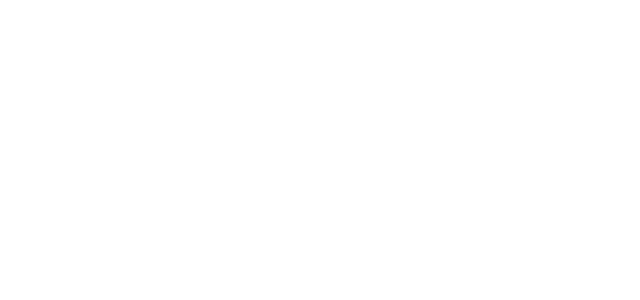
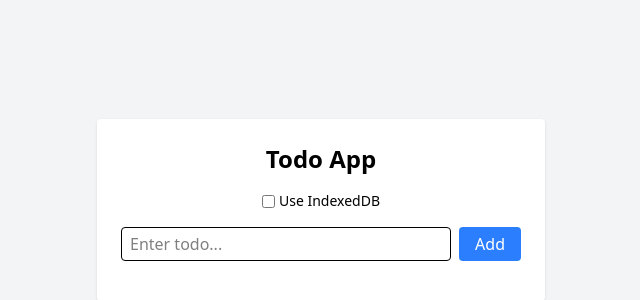
Before and after one commit to PLabroo/machine-coding, a React (Vite) app in the folder vite-project/: page /tood-app in a window 1280 px wide. Before the commit this address had no page. Shown: the part 190-490 px from the top of the page, without its empty margins (319-959 px from the left). Built offline with nearby package versions, Linux system fonts and the light colour scheme.

Commit message:
todos component added

```diff
--- a/vite-project/src/App.tsx
+++ b/vite-project/src/App.tsx
@@ -17,6 +17,7 @@
 import TicTacToe from "./components/ticTacToe";
 import SnakeGame from "./components/snakeGame";
 import TabChange from "./components/tabChange";
+import TodoApp from "./components/todo-app";
 
 const quesList = [
   {
@@ -121,6 +122,12 @@
     path: "/tab-change",
     component: <TabChange />,
   },
+  {
+    id: 16,
+    ques: "Todo App",
+    path: "/tood-app",
+    component: <TodoApp />,
+  },
 ];
 
 function Home() {
--- /dev/null
+++ b/vite-project/src/components/todo-app/index.tsx
@@ -0,0 +1,140 @@
+import { useEffect, useState } from "react";
+import { getTodosFromDB, saveTodosToDB } from "./indexDB";
+
+type Todo = {
+  id: number;
+  text: string;
+  completed: boolean;
+};
+export default function TodoApp() {
+  const [todos, setTodos] = useState<Todo[]>([]);
+  const [input, setInput] = useState("");
+  const [editingId, setEditingId] = useState<number | null>(null);
+  const [useIndexedDB, setUseIndexedDB] = useState(false);
+
+  /* ---------- LOAD ---------- */
+  useEffect(() => {
+    if (useIndexedDB) {
+      getTodosFromDB().then(setTodos);
+    } else {
+      const saved = localStorage.getItem("todos");
+      if (saved) setTodos(JSON.parse(saved));
+    }
+  }, [useIndexedDB]);
+
+  /* ---------- SAVE ---------- */
+  useEffect(() => {
+    if (useIndexedDB) {
+      saveTodosToDB(todos);
+    } else {
+      localStorage.setItem("todos", JSON.stringify(todos));
+    }
+  }, [todos, useIndexedDB]);
+
+  /* ---------- ACTIONS ---------- */
+  const addOrEditTodo = () => {
+    if (!input.trim()) return;
+
+    if (editingId !== null) {
+      setTodos(todos.map(t =>
+        t.id === editingId ? { ...t, text: input } : t
+      ));
+      setEditingId(null);
+    } else {
+      setTodos([...todos, {
+        id: Date.now(),
+        text: input,
+        completed: false
+      }]);
+    }
+    setInput("");
+  };
+
+  const deleteTodo = (id: number) => {
+    setTodos(todos.filter(t => t.id !== id));
+  };
+
+  const toggleComplete = (id: number) => {
+    setTodos(todos.map(t =>
+      t.id === id ? { ...t, completed: !t.completed } : t
+    ));
+  };
+
+  const startEdit = (todo: Todo) => {
+    setEditingId(todo.id);
+    setInput(todo.text);
+  };
+
+  /* ---------- UI ---------- */
+  return (
+    <div className="min-h-screen flex items-center justify-center bg-gray-100">
+      <div className="w-full max-w-md bg-white p-6 rounded shadow">
+
+        <h1 className="text-2xl font-bold text-center mb-4">Todo App</h1>
+
+        {/* Storage Toggle */}
+        <div className="flex justify-center mb-4 gap-2 text-sm">
+          <label className="flex items-center gap-1">
+            <input
+              type="checkbox"
+              checked={useIndexedDB}
+              onChange={() => setUseIndexedDB(!useIndexedDB)}
+            />
+            Use IndexedDB
+          </label>
+        </div>
+
+        {/* Input */}
+        <div className="flex gap-2 mb-4">
+          <input
+            className="flex-1 border rounded px-2 py-1"
+            value={input}
+            onChange={e => setInput(e.target.value)}
+            placeholder="Enter todo..."
+          />
+          <button
+            onClick={addOrEditTodo}
+            className="bg-blue-500 text-white px-4 rounded"
+          >
+            {editingId !== null ? "Update" : "Add"}
+          </button>
+        </div>
+
+        {/* Todo List */}
+        <ul className="space-y-2">
+          {todos.map(todo => (
+            <li
+              key={todo.id}
+              className="flex items-center justify-between border p-2 rounded"
+            >
+              <span
+                onClick={() => toggleComplete(todo.id)}
+                className={`flex-1 cursor-pointer ${
+                  todo.completed ? "line-through text-gray-400" : ""
+                }`}
+              >
+                {todo.text}
+              </span>
+
+              <div className="flex gap-2">
+                <button
+                  onClick={() => startEdit(todo)}
+                  className="text-blue-500 text-sm"
+                >
+                  Edit
+                </button>
+                <button
+                  onClick={() => deleteTodo(todo.id)}
+                  className="text-red-500 text-sm"
+                >
+                  Delete
+                </button>
+              </div>
+            </li>
+          ))}
+        </ul>
+
+      </div>
+    </div>
+  );
+}
--- /dev/null
+++ b/vite-project/src/components/todo-app/indexDB.ts
@@ -0,0 +1,41 @@
+const DB_NAME = "todo-db";
+const STORE_NAME = "todos";
+
+type Todo = {
+  id: number;
+  text: string;
+  completed: boolean;
+};
+
+function openDB(): Promise<IDBDatabase> {
+  return new Promise((resolve, reject) => {
+    const request = indexedDB.open(DB_NAME, 1);
+
+    request.onupgradeneeded = () => {
+      request.result.createObjectStore(STORE_NAME, { keyPath: "id" });
+    };
+
+    request.onsuccess = () => resolve(request.result);
+    request.onerror = () => reject(request.error);
+  });
+}
+
+async function getTodosFromDB(): Promise<Todo[]> {
+  const db = await openDB();
+  return new Promise((resolve) => {
+    const tx = db.transaction(STORE_NAME, "readonly");
+    const store = tx.objectStore(STORE_NAME);
+    const req = store.getAll();
+    req.onsuccess = () => resolve(req.result);
+  });
+}
+
+async function saveTodosToDB(todos: Todo[]) {
+  const db = await openDB();
+  const tx = db.transaction(STORE_NAME, "readwrite");
+  const store = tx.objectStore(STORE_NAME);
+  store.clear();
+  todos.forEach(todo => store.put(todo));
+}
+
+export { getTodosFromDB, saveTodosToDB };
```
